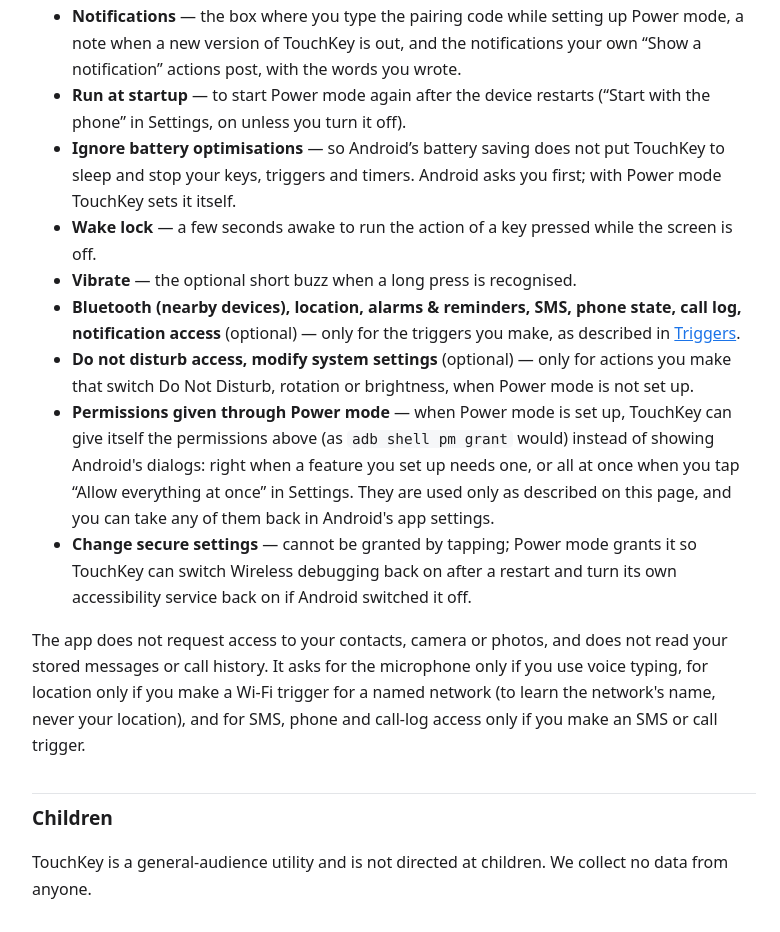
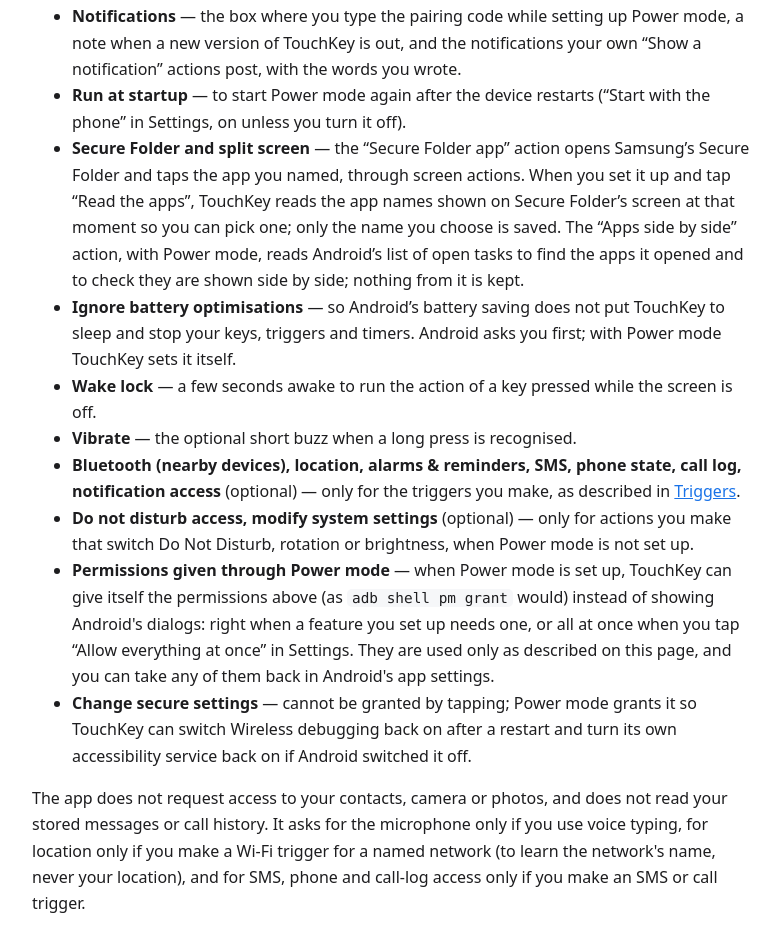
Before and after one commit to il90il90/privacy, a plain HTML site: page touchkey/index.html in a window 1280 px wide. Shown: the part 7703-8635 px from the top of the page, without its empty margins (246-1026 px from the left). Drawn offline with Linux system fonts and the light colour scheme.

Commit message:
TouchKey: Secure Folder app and apps side by side
Co-Authored-By: Claude Opus 5.5 <noreply@anthropic.com>
Claude-Session: https://claude.ai/code/session_01TogDqqpY3YiHMJT3JHDk3G

```diff
--- a/touchkey/index.html
+++ b/touchkey/index.html
@@ -119,6 +119,7 @@
 <li><strong>Local network, nearby Wi-Fi devices (never for location), multicast</strong> &mdash; Power mode only: to find the device's own Wireless debugging service.</li>
 <li><strong>Notifications</strong> &mdash; the box where you type the pairing code while setting up Power mode, a note when a new version of TouchKey is out, and the notifications your own &ldquo;Show a notification&rdquo; actions post, with the words you wrote.</li>
 <li><strong>Run at startup</strong> &mdash; to start Power mode again after the device restarts (&ldquo;Start with the phone&rdquo; in Settings, on unless you turn it off).</li>
+<li><strong>Secure Folder and split screen</strong> &mdash; the &ldquo;Secure Folder app&rdquo; action opens Samsung&rsquo;s Secure Folder and taps the app you named, through screen actions. When you set it up and tap &ldquo;Read the apps&rdquo;, TouchKey reads the app names shown on Secure Folder&rsquo;s screen at that moment so you can pick one; only the name you choose is saved. The &ldquo;Apps side by side&rdquo; action, with Power mode, reads Android&rsquo;s list of open tasks to find the apps it opened and to check they are shown side by side; nothing from it is kept.</li>
 <li><strong>Ignore battery optimisations</strong> &mdash; so Android&rsquo;s battery saving does not put TouchKey to sleep and stop your keys, triggers and timers. Android asks you first; with Power mode TouchKey sets it itself.</li>
 <li><strong>Wake lock</strong> &mdash; a few seconds awake to run the action of a key pressed while the screen is off.</li>
 <li><strong>Vibrate</strong> &mdash; the optional short buzz when a long press is recognised.</li>
```
